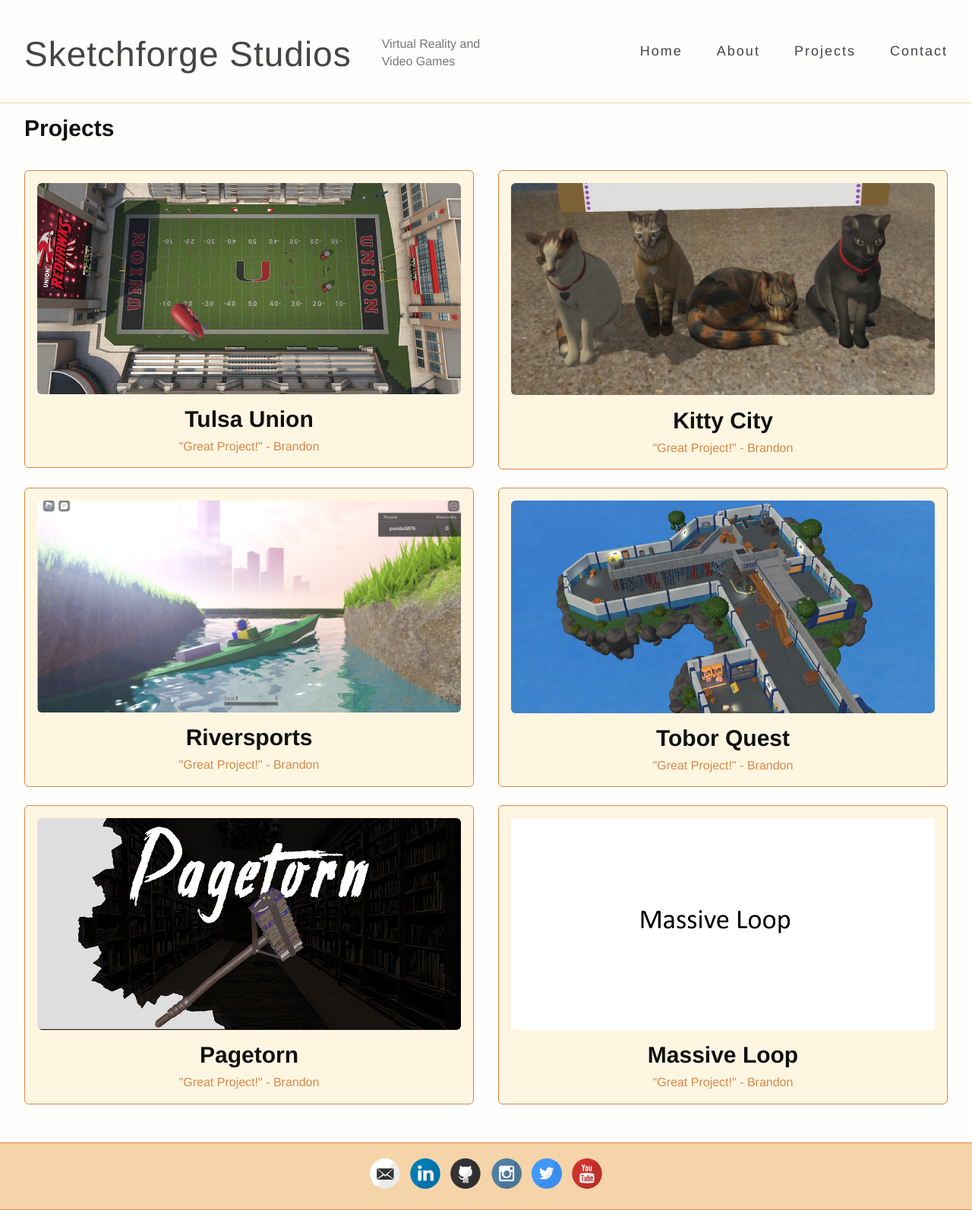
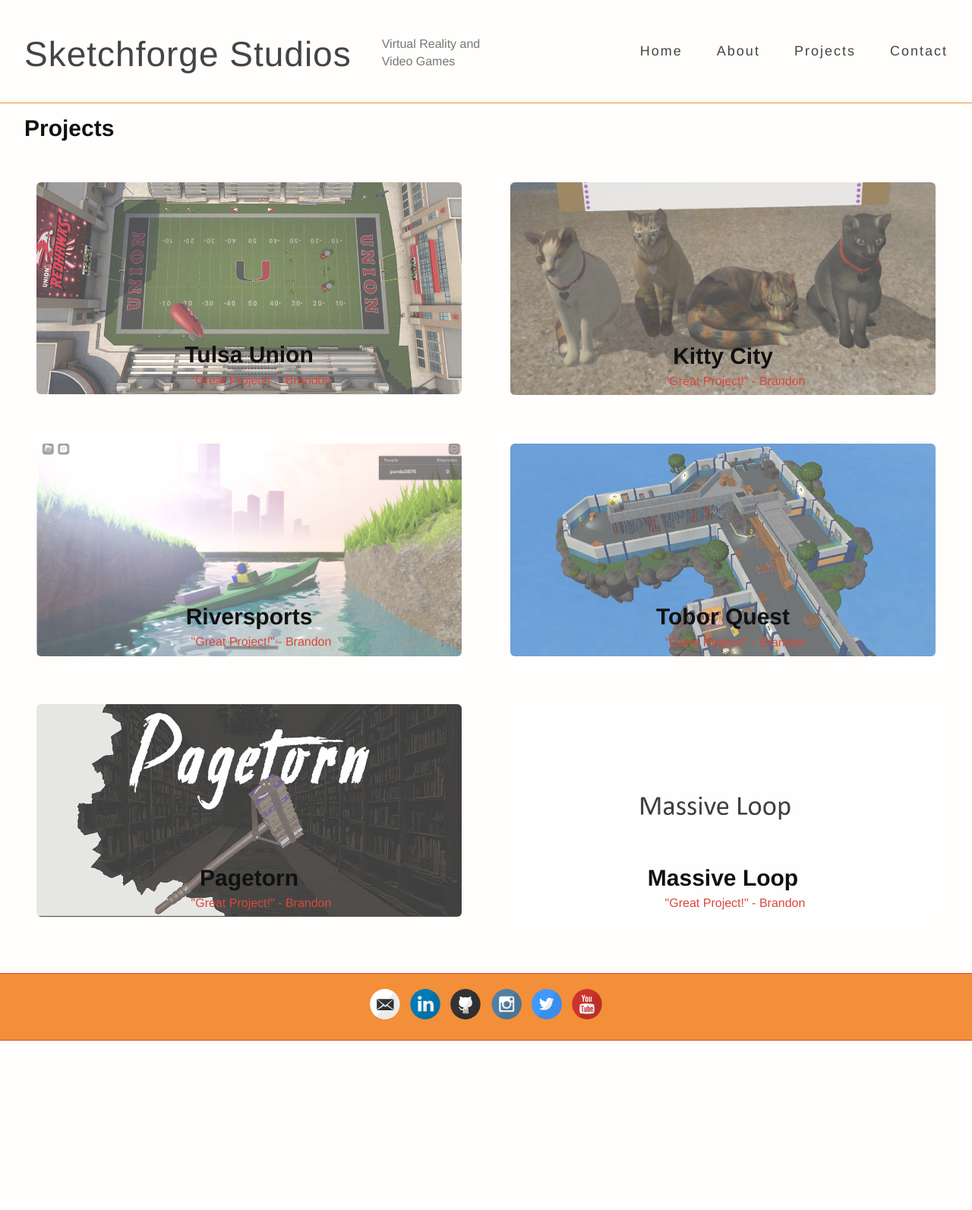
Before and after one commit to Sketchforge/Sketchforge-Studios-Website, a Jekyll site: the page built from pages/projects.md, in a window 1280 px wide. Shown: the whole page at 76% size. Built offline with Jekyll 4.4.1, drawn with Linux system fonts in a browser that asks for light colours; after the commit the page ends 1370 px from its top, so only the background shows below that.

Commit message:
WIP CSS Changes

```diff
--- a/_sass/base.scss
+++ b/_sass/base.scss
@@ -4,11 +4,11 @@
     --body-color: #111;
     --body-color-light: #444;
     --body-color-lighter: #777;
-    --body-link-color: #d3940d;
-    --body-link-color-dark: #a83304;
-    --card-bg-light: #fff6e2;
-    --card-bg: #f5d4a9;
-    --card-bg-dark: #d88948;
+    --body-link-color: #d9483b;
+    --body-link-color-dark: #591e18;
+    --card-bg-light: #f5f5f5;
+    --card-bg: #f28f38;
+    --card-bg-dark: #d9483b;
 }
 
 html {
--- a/_sass/projects.scss
+++ b/_sass/projects.scss
@@ -20,12 +20,15 @@
 }
 
 .project-grid-container {
+    position: relative;
+    text-align: center;
+
     box-sizing: border-box;
     display: block;
-    border: 1px solid var(--card-bg-dark);
+    //border: 2px solid var(--card-bg-dark);
     border-radius: 0.375rem;
     color: var(--card-bg-dark);
-    background-color: var(--card-bg-light);
+    //background-color: var(--card-bg-light);
 
     grid-row: span 2/span 2;
     padding: 1rem;
@@ -33,6 +36,7 @@
 
 .project-grid-container:hover {
     color: var(--body-link-color-dark);
+    background-color: var(--card-bg-light);
     box-shadow: 0 0 10px var(--card-bg);
 }
 
@@ -40,12 +44,23 @@
     border-radius: 0.375rem;
     overflow: clip;
     overflow-clip-margin: content-box;
+    opacity: 75%;
+    transition: 0.25s;
+}
+
+.project-grid-container:hover > .project-grid-image {
+    opacity: 90%;
+    transition: 0.25s;
 }
 
 .project-grid-title {
     font-weight: bold;
     font-size: 30px;
     margin: 0;
+    position: absolute;
+    bottom: 50px;
+    left: 50%;
+    transform: translate(-50%, 0%);
 }
 
 .project-grid-container:hover > .project-grid-title {
@@ -55,6 +70,10 @@
 .project-grid-text {
     font-size: 16px;
     margin: 0 1rem 0 1rem;
+    position: absolute;
+    bottom: 30px;
+    left: 50%;
+    transform: translate(-50%, 0%);
 }
 
 .project-grid-year {
```
Also changed, not shown: pages/about.md (+1 -1 lines).
